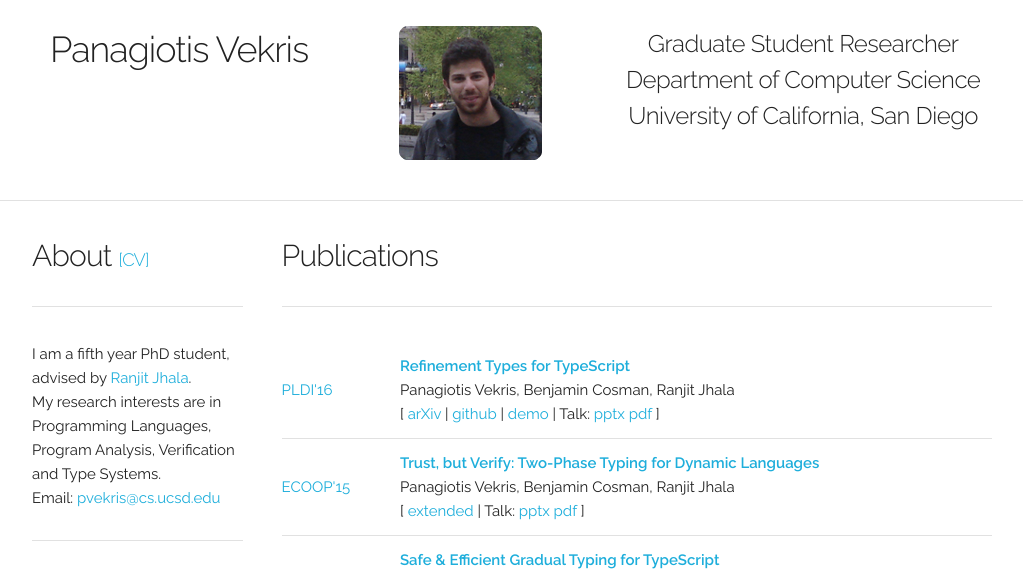
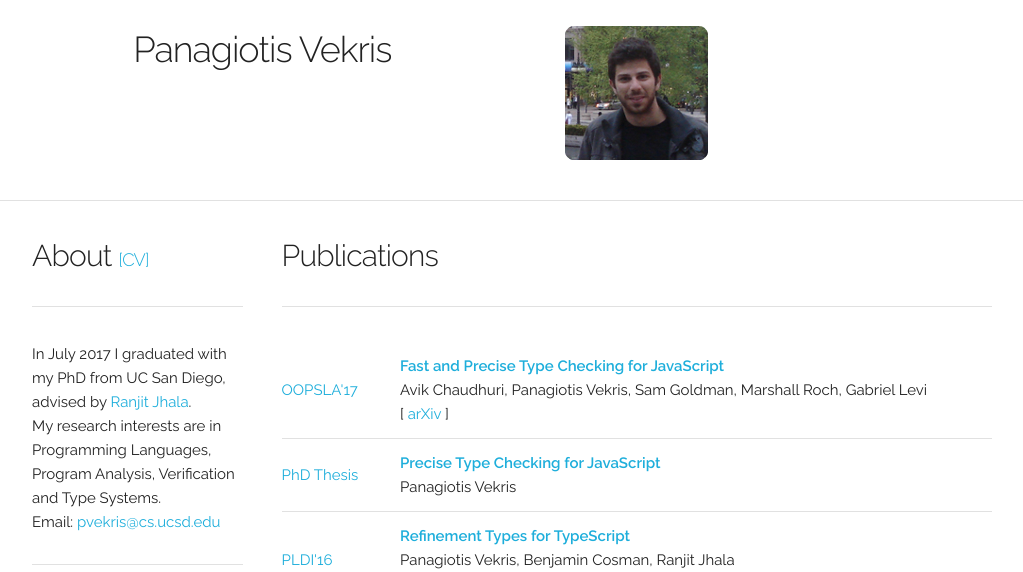
Before and after one commit to panagosg7/www-personal, a plain HTML site: page index.html in a window 1280 px wide. Shown: the top 572 px of the page, without its empty margins (128-1151 px from the left). Drawn offline with Linux system fonts and the light colour scheme.

Commit message:
Added thesis & oopsla17

```diff
--- a/index.html
+++ b/index.html
@@ -57,19 +57,19 @@
 
     <div class="container header" style="margin-top: 2%">
        <div class="row" >
-            <div class="four columns" align="center">
+            <div class="six columns" align="center">
                 <h3>Panagiotis Vekris</h3>
             </div>
             <div class="three columns" align="center">
                 <img class="fill-container" style="margin-bottom: 3px;" src="images/me.jpg"/>
             </div>
-            <div class="five columns" align="center">
-                <h5 >
-                    Graduate Student Researcher</br>
-                    Department of Computer Science</br>
-                    University of California, San Diego
-                </h5>
-            </div>
+            <!--<div class="six columns" align="center">-->
+            <!--    <h5>-->
+            <!--        Graduate Student Researcher</br>-->
+            <!--        Department of Computer Science</br>-->
+            <!--        University of California, San Diego-->
+            <!--    </h5>-->
+            <!--</div>-->
         </div>
     </div>
 
@@ -84,7 +84,7 @@
                 <h4>About <font size="4"><a href="./docs/PVekrisCV.pdf">[CV]</a></font></h4>
                 <hr/>
                 <span>
-                    I am a fifth year PhD student, advised by
+                    In July 2017 I graduated with my PhD from UC San Diego, advised by
                     <a href="http://goto.ucsd.edu/~rjhala">Ranjit Jhala</a>.
                 <br>
                     My research interests are in Programming Languages, Program Analysis, Verification and Type Systems.
@@ -155,6 +155,39 @@
 
                 <table class="u-full-width">
                     <tbody>
+
+                        <tr>
+                            <td>
+                                <a href="https://2017.splashcon.org/track/splash-2017-OOPSLA">OOPSLA'17</a>
+                            </td>
+                            <td>
+                                <a class="title">
+                                    Fast and Precise Type Checking for JavaScript
+                                </a>
+                                <br>
+                                <span class="authors">
+                                    Avik Chaudhuri, Panagiotis Vekris, Sam Goldman, Marshall Roch, Gabriel Levi
+                                </span>
+                                <br/>
+                                [   <a href="http://arxiv.org/abs/1708.08021">arXiv</a>
+                                ]
+                            </td>
+                        </tr>
+
+                        <tr>
+                            <td>
+                                <a>PhD Thesis</a>
+                            </td>
+                            <td>
+                                <a class="title" href="./docs/pvekris-thesis.pdf">
+                                    Precise Type Checking for JavaScript
+                                </a>
+                                <br>
+                                <span class="authors">Panagiotis Vekris</span>
+                            </td>
+                        </tr>
+
+
                         <tr>
                             <td>
                                 <a href="http://conf.researchr.org/home/pldi-2016">PLDI'16</a>
```
Also changed, not shown: 1 other file.
